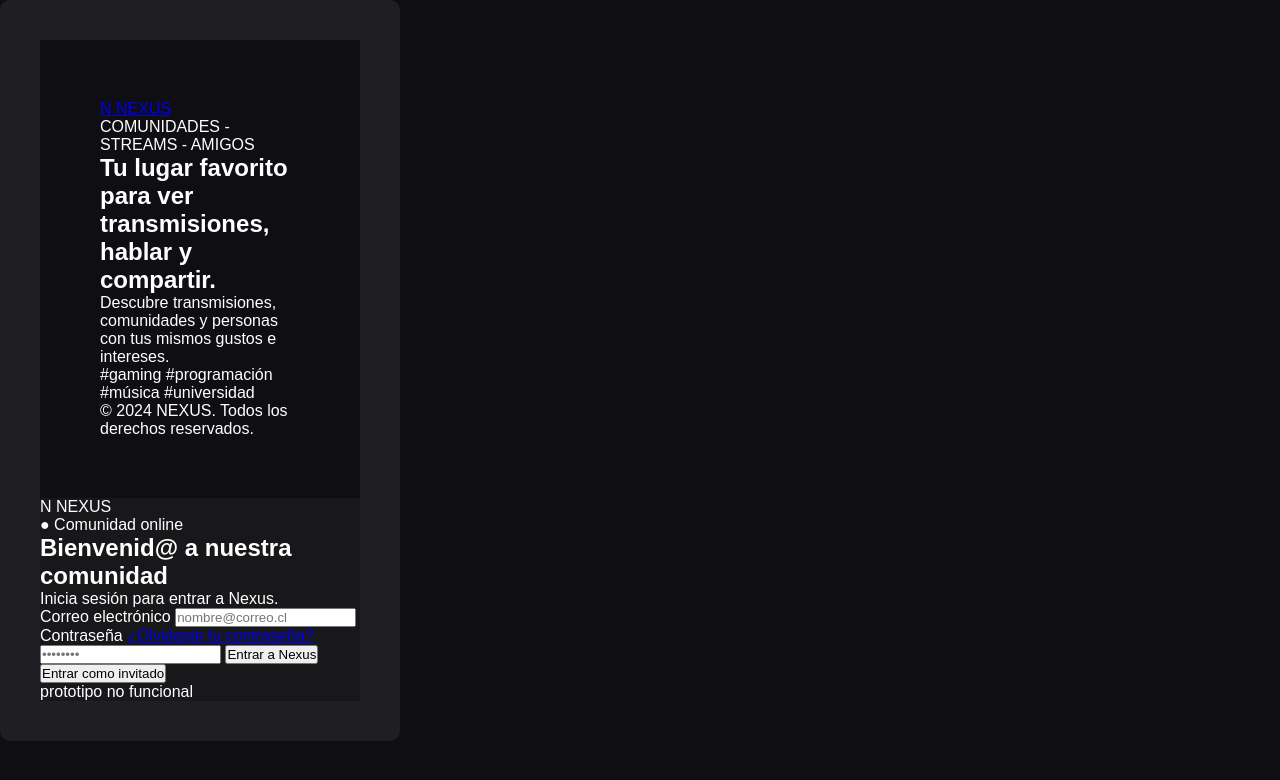
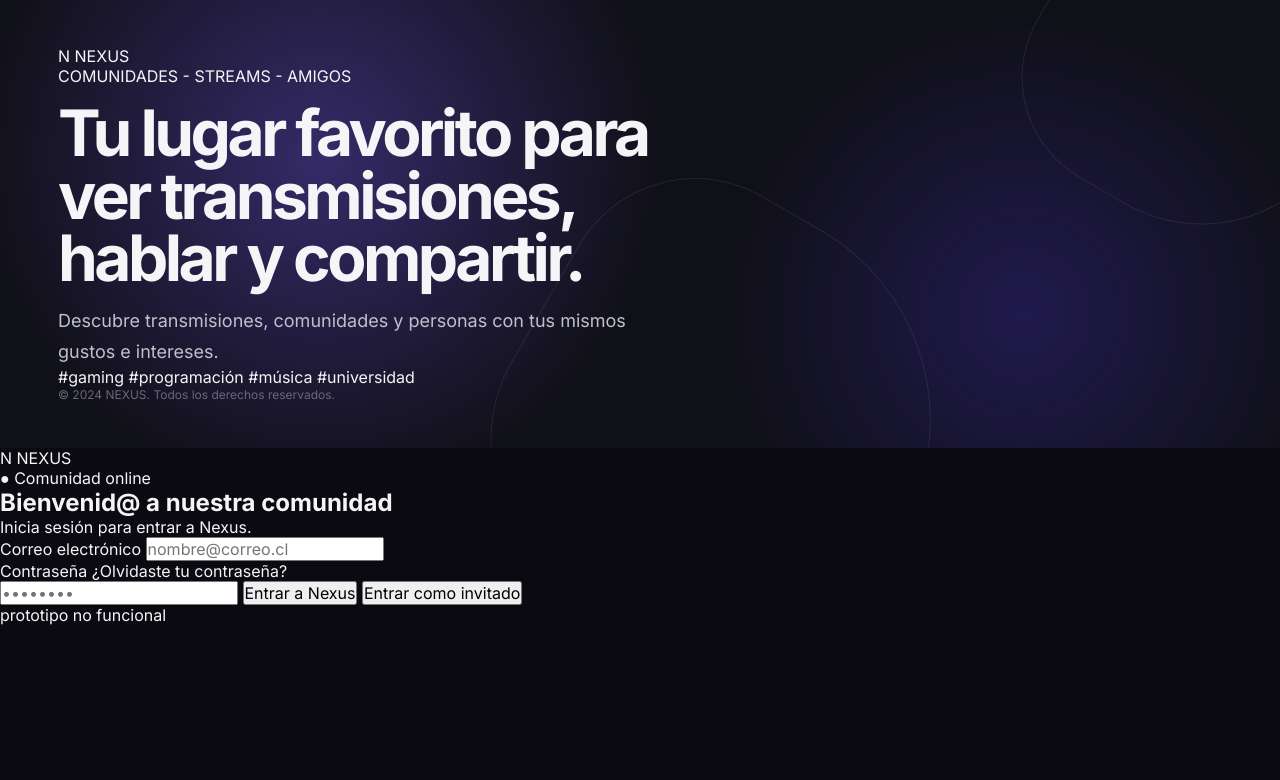
Before and after one commit to Marcial-Lagos/Nexus, a plain HTML site: page index.html in a window 1280 px wide. Drawn offline with Linux system fonts and the light colour scheme.

Commit message:
Actualizar estilos y clases en index.html y style.css para mejorar la consistencia del diseño de inicio de sesión

```diff
--- a/css/style.css
+++ b/css/style.css
@@ -7,41 +7,102 @@
 }
 /*Variables de color*/
 :root {
-    --fondo: #0f0f13;
-    --panel: #18181b;
-    --panel-claro: #1f1f23;
+    --fondo: #0b0b10;
+    --superficie: #121219;
+    --superficie-2: #181821;
+    --superficie-3: #20202b;
+    --linea: #292936;
+    --texto: #f5f5f8;
+    --atenuado: #9c9cab;
+    --morado: #7c5cff;
+    --morado-2: #9b7dff;
+    --verde: #39d98a;
+    --peligro: #ff4773;
+    --azul: #4e8cff;
+    --naranja: #ff9c50;
+    --radio: 16px;
+    --sombra: 0 22px 70px rgba(0, 0, 0, .35);
+}
 
-    --texto: #ffffff;
-    --texto-secundario: #adadb8;
+/*Estilos generales*/
+* { box-sizing: border-box; }
+html { scroll-behavior: smooth; }
+body { margin: 0;
+    font-family: 'Inter', system-ui, sans-serif;
+    background: var(--fondo);
+    color: var(--texto); }
+a { color: inherit;
+    text-decoration: none; }
+button, input, textarea { font: inherit; }
+button { cursor: pointer; }
+img { max-width: 100%; display: block; }
 
-    --morado: #9147ff;
-    --celeste: #18d8e4;
-}
-/*Estilos generales*/
-body {
+/*Estilos de inicio de sesión*/
+.cuerpo-inicio-sesion { min-height: 100vh;
+                    background: #0a0a10; }
 
-    font-family: Arial, sans-serif;
-    background-color: var(--fondo);
-    color: var(--texto)
-}
-/*Información de login*/
-.login-promo {
-    padding: 60px;
-    background-color: var(--fondo);
-}
-/*Formulario de login*/
-.panel-login {
-    display: flex;
+/*Estilos de diseño de inicio de sesión*/
+.diseno-inicio-sesion { min-height: 100vh;
+                        display: grid;
+                        grid-template-columns: 1.18fr .82fr; }
 
-    justify-content: center;
-    align-items: center;
+/*Estilos de promoción de inicio de sesión*/
+.promocion-inicio-sesion { position: relative;
+                           overflow: hidden;
+                           padding: 46px 58px;
+                           display: flex;
+                           flex-direction: column;
+                           justify-content: space-between;
+background: radial-gradient(circle at 25% 35%, rgba(124,92,255,.35), transparent 34%), radial-gradient(circle at 80% 70%, rgba(87,57,255,.23), transparent 28%), #101018; }
 
-    background-color: var(--panel);
-}
-/*Caja del login*/
-.login-diseño {
-    width: 400px;
-    padding: 40px;
-    background-color: var(--panel-claro);
-    border-radius: 10px;
-}
+/*Estilos de pseudo-elementos de promoción de inicio de sesión*/
+    .promocion-inicio-sesion::before, .promocion-inicio-sesion::after { content: '';
+      position: absolute; width: 320px;
+      height: 320px;
+      border: 1px solid rgba(255,255,255,.08);
+      border-radius: 38% 62% 57% 43%;
+      transform: rotate(30deg); }
+
+/*Estilos de pseudo-elemento ::before de promoción de inicio de sesión*/
+        .promocion-inicio-sesion::before { right: -80px;
+                                   top: -100px; }
+
+/*Estilos de pseudo-elemento ::after de promoción de inicio de sesión*/
+          .promocion-inicio-sesion::after { left: 40%;
+                                  bottom: -180px;
+                                  width: 420px;
+                                  height: 420px; }
+
+/*Estilos de texto de promoción de inicio de sesión*/
+.texto-promocion { position: relative;
+                   z-index: 1;
+                   max-width: 680px; }
+
+/*Estilos de título de texto de promoción de inicio de sesión*/
+    .texto-promocion h1 { margin: 16px 0;
+                      font-size: clamp(44px, 5vw, 76px);
+                      line-height: .98;
+                      letter-spacing: -.055em; }
+
+/*Estilos de párrafo de texto de promoción de inicio de sesión*/
+    .texto-promocion p { max-width: 620px;
+                     color: #c0c0cc;
+                     font-size: 18px;
+                     line-height: 1.7; }
+
+/*Estilos de etiquetas de promoción de inicio de sesión*/
+.etiquetas-promocion { display: flex;
+                       flex-wrap: wrap;
+                       gap: 8px;
+                       margin-top: 26px; }
+
+/*Estilos de span de etiquetas de promoción de inicio de sesión*/
+    .etiquetas-promocion span { padding: 8px 12px;
+                                background: rgba(255,255,255,.06);
+                                border: 1px solid rgba(255,255,255,.08);
+                                border-radius: 999px;
+                                color: #d9d9e2;
+                                font-size: 12px; }
+
+/*Estilos de pie de inicio de sesión*/
+.pie-inicio-sesion { color: #686879; font-size: 12px; }
--- a/index.html
+++ b/index.html
@@ -10,15 +10,15 @@
     <link rel="stylesheet" href="css/style.css">
 </head>
 <body>
-    <body class="login-cuerpo">
+    <body class="cuerpo-inicio-sesion">
 
-    <main class="login-diseño">
+    <main class="diseño-inicio-sesion">
 
-        <section class="login-promo">
+        <section class="promocion-inicio-sesion">
             <a class="marca marca-grande" href="index.html">
-                <span class="marca-icono">N</span>
+                <span class="simbolo-marca">N</span>
                 <span>NEXUS</span></a>
-            <div class="contenido-promo">
+            <div class="texto-promocion">
                 <span class="subtitulo"> COMUNIDADES - STREAMS - AMIGOS</span>
 
                     <h1>Tu lugar favorito para ver transmisiones, hablar y compartir.</h1>
@@ -28,7 +28,7 @@
                      y personas con tus mismos gustos e intereses.
                 </p>
 
-                    <div class="etiquetas-promo">
+                    <div class="etiqueta-promocion">
                         <span>#gaming</span>
                         <span>#programación</span>
                         <span>#música</span>
@@ -36,15 +36,15 @@
                     </div>
             </div>
 
-        <p class="login-pie">© 2024 NEXUS. Todos los derechos reservados.</p>
+        <p class="pie-inicio-sesion">© 2024 NEXUS. Todos los derechos reservados.</p>
         </section>
 
-         <section class="panel-login">
+         <section class="panel-inicio-sesion">
 
-            <form class="tarjeta-login" id="formularioLogin">
+            <form class="tarjeta-inicio-sesion" id="formularioInicioSesion">
 
                 <div class="marca-movil">
-                    <span class="marca-icono">N</span>
+                    <span class="simbolo-marca">N</span>
                     NEXUS
                 </div>
 
@@ -52,7 +52,7 @@
 
                 <h2>Bienvenid@ a nuestra comunidad</h2>
 
-                <p class="texto-secundario">
+                <p class="atenuado">
                     Inicia sesión para entrar a Nexus.
                 </p>
 
@@ -106,7 +106,7 @@
                 </button>
 
 
-                <p class="texto-pequeno texto-secundario centrado">
+                <p class="pequeno atenuado centrado">
                     prototipo no funcional
                 </p>
 
```
